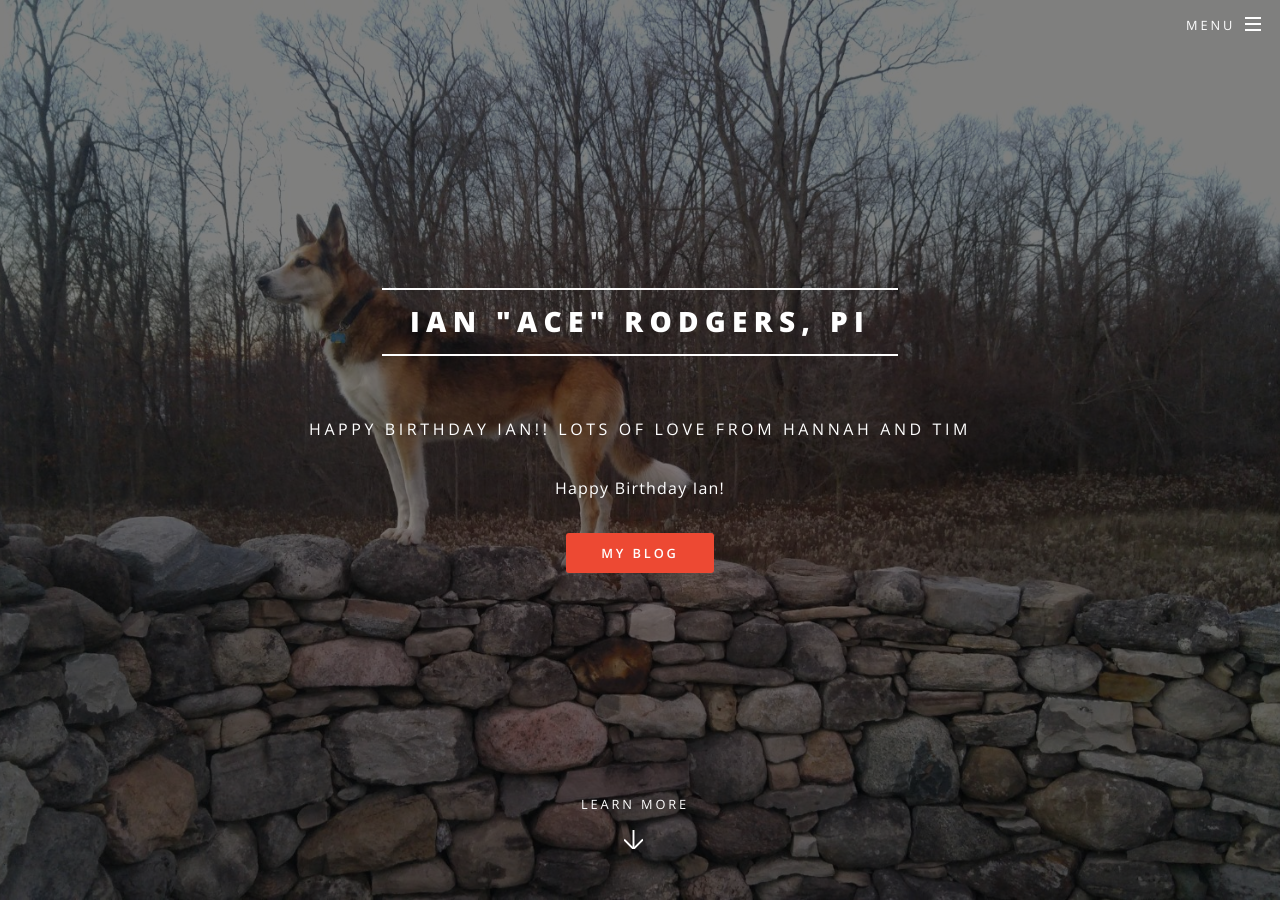
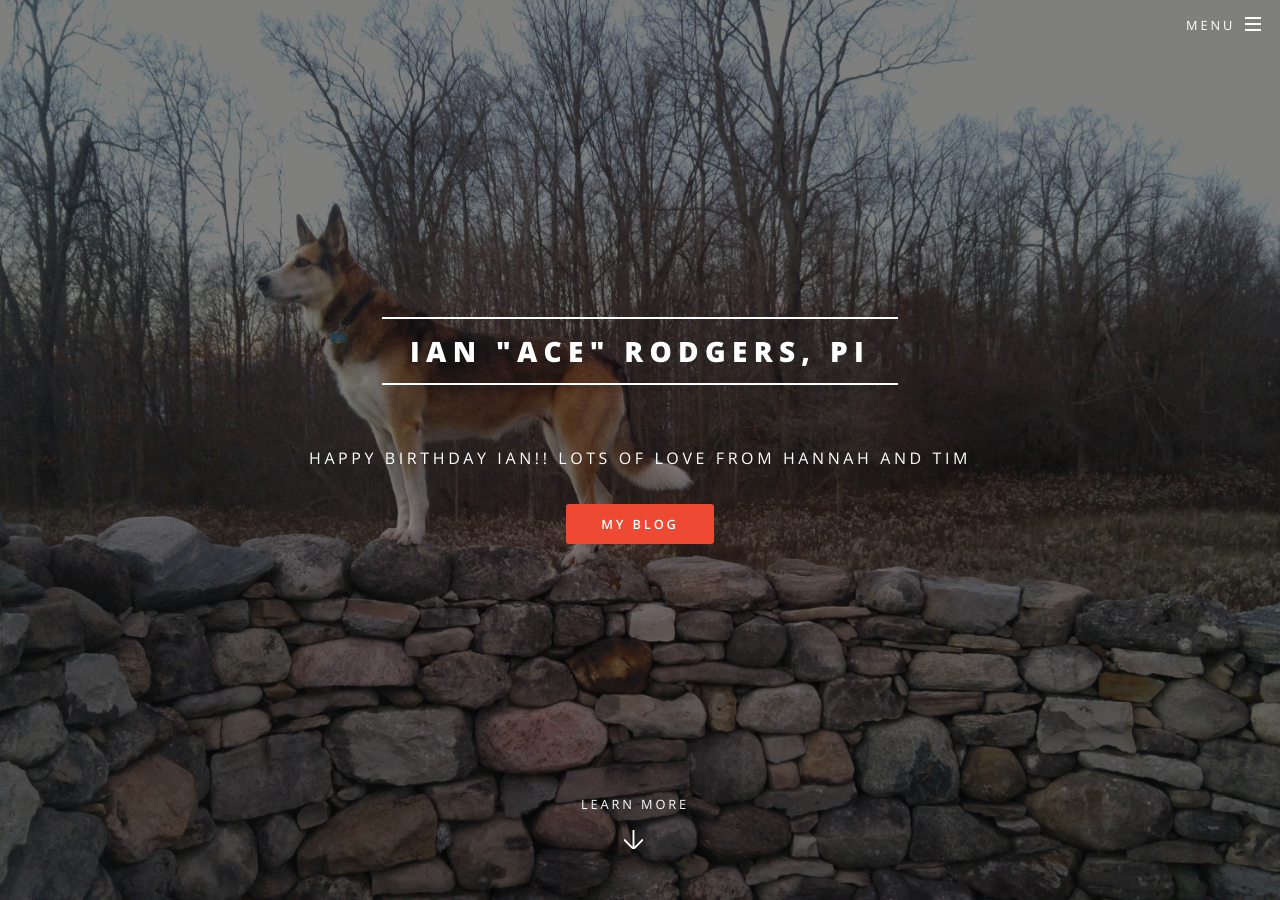
Before and after one commit to acerodgers/acerodgers.github.io, a Jekyll site: the page built from index.html, in a window 1280 px wide and 900 px high. Built offline with Jekyll 4.4.1, drawn with Linux system fonts in a browser that asks for light colours.

Commit message:
Maybe done

```diff
--- a/index.html
+++ b/index.html
@@ -5,7 +5,7 @@ layout: landing
 					<section id="banner">
 						<div class="inner">
 							<h2>{{ site.title }}</h2>
-							<p> {{ site.description | markdownify }} Happy Birthday Ian! </p>
+							<p> {{ site.description | markdownify }}</p>
 							<ul class="actions">
 								<li><a href="http://ianacerodgers.blogspot.ca" class="button special">My Blog</a></li>
 							</ul>
```
